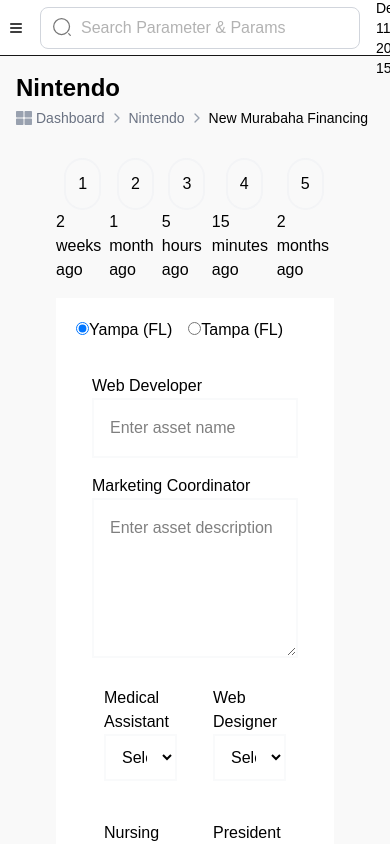
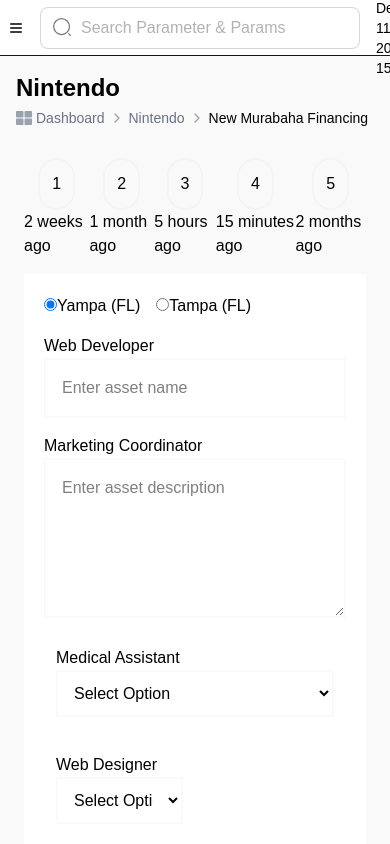
Before and after one commit to HenryHaber/thelix-holding-accessment, a Next.js app: page /dashboard/nintendo/new-request in a window 390 px wide. Built offline with nearby package versions, Linux system fonts and the light colour scheme.

Commit message:
updated app

```diff
--- a/src/app/dashboard/nintendo/new-request/page.jsx
+++ b/src/app/dashboard/nintendo/new-request/page.jsx
@@ -40,7 +40,7 @@ export default  function dashboard(){
     return(
       <PublicLayout breadcrumbTitle={'Nintendo'} breadcrumb={breadcrumbsData}>
         {loading ? <Loading /> :  (
-          <div className={'container px-10 rounded-md'}>
+          <div className={' md:container px-2 md:px-10 rounded-md'}>
             <Stepper activeStep={2} />
             <div className={'bg-white'}>
               <LocationTabs />
--- a/src/components/FormForTampa.jsx
+++ b/src/components/FormForTampa.jsx
@@ -3,7 +3,7 @@ import { Box, FormControl, FormLabel, Input, Textarea, Select } from '@chakra-ui
 
 export const FormForTampa = () => {
   return (
-      <div className={' p-4'}>
+      <div className={''}>
         <form className={'flex flex-col gap-4'}>
           <div className={'flex flex-col '}>
             <label>Web Developer</label>
@@ -13,8 +13,8 @@ export const FormForTampa = () => {
             <label>Marketing Coordinator</label>
             <textarea  placeholder={'Enter asset description'}  className={'p-4 min-h-40 border-2 border-gray-50'}/>
           </div>
-          <div className={'flex-row flex w-full gap-3'}>
-            <div className={'flex flex-col w-1/2 p-3'}>
+          <div className={' flex-col md:flex-row flex w-full gap-3'}>
+            <div className={'flex flex-col w-full md:w-1/2 p-3'}>
               <label>Medical Assistant</label>
               <select className={'flex border-2 border-gray-50  w-full p-3'}>
                 <option value="option1">Select Option</option>
@@ -27,8 +27,8 @@ export const FormForTampa = () => {
               </select>
             </div>
           </div>
-          <div className={'flex-row flex w-full gap-3'}>
-            <div className={'flex flex-col w-1/2 p-3'}>
+          <div className={' flex-col md:flex-row flex w-full gap-3'}>
+            <div className={'flex flex-col w-full md:w-1/2 p-3'}>
               <label>Nursing Assistant</label>
               <select className={'flex border-2 border-gray-50  w-full p-3'}>
                 <option value="option1">Select Option</option>
--- a/src/components/FormForYampa.jsx
+++ b/src/components/FormForYampa.jsx
@@ -3,7 +3,7 @@ import { Box, FormControl, FormLabel, Input, Textarea, Select } from '@chakra-ui
 
 export const FormForYampa = () => {
   return (
-      <div className={' p-4'}>
+      <div className={''}>
         <form className={'flex flex-col gap-4'}>
           <div className={'flex flex-col '}>
             <label>Web Developer</label>
@@ -13,8 +13,8 @@ export const FormForYampa = () => {
             <label>Marketing Coordinator</label>
             <textarea  placeholder={'Enter asset description'}  className={'p-4 min-h-40 border-2 border-gray-50'}/>
           </div>
-          <div className={'flex-row flex w-full gap-3'}>
-            <div className={'flex flex-col w-1/2 p-3'}>
+          <div className={' flex-col md:flex-row flex w-full gap-3'}>
+            <div className={'flex flex-col w-full md:w-1/2 p-3'}>
               <label>Medical Assistant</label>
               <select className={'flex border-2 border-gray-50  w-full p-3'}>
                 <option value="option1">Select Option</option>
@@ -27,8 +27,8 @@ export const FormForYampa = () => {
               </select>
             </div>
           </div>
-          <div className={'flex-row flex w-full gap-3'}>
-            <div className={'flex flex-col w-1/2 p-3'}>
+          <div className={' flex-col md:flex-row flex w-full gap-3'}>
+            <div className={'flex flex-col w-full md:w-1/2 p-3'}>
               <label>Nursing Assistant</label>
               <select className={'flex border-2 border-gray-50  w-full p-3'}>
                 <option value="option1">Select Option</option>
```
